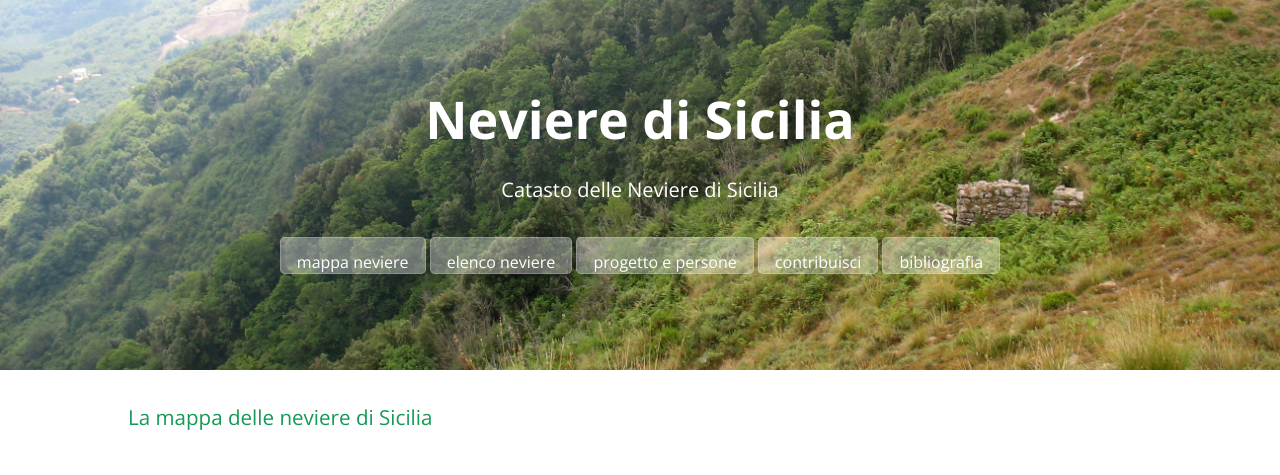
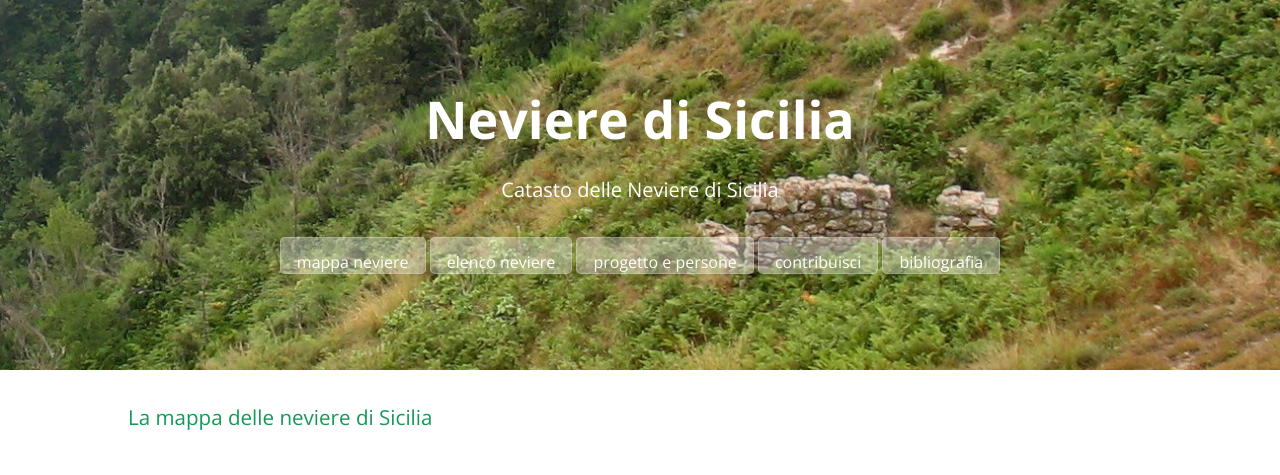
Before and after one commit to NeviereDiSicilia/nevieredisicilia.github.io, a Jekyll site: the page built from index.html, in a window 1280 px wide. Shown: the top 475 px of the page. Built offline with Jekyll 4.4.1, drawn with Linux system fonts in a browser that asks for light colours; grey boxes are pictures that could not be loaded.

Commit message:
Update cayman.css

```diff
--- a/css/cayman.css
+++ b/css/cayman.css
@@ -145,7 +145,7 @@
   .btn + .btn { margin-top: 1rem; margin-left: 0; } }
 
 /*.page-header { color: #fff; text-align: center; background-color: #159957; background-image: linear-gradient(120deg, #155799, #159957); }*/
-.page-header { color: #ffffff; text-align: center; background-color: transparent; background-image: url("/images/neviera_monte_fossa_neve.jpg"); background-repeat: no-repeat; background-position: center; background-size: cover; background-attachment: fixed; */ box-sizing: border-box; }
+.page-header { color: #ffffff; text-align: center; background-color: transparent; background-image: url("/images/neviera_monte_fossa_neve_w1296.jpg"); background-repeat: no-repeat; background-position: center; background-size: cover; background-attachment: fixed; */ box-sizing: border-box; }
 @media screen and (min-width: 64em) { .page-header { padding: 5rem 6rem; } }
 @media screen and (min-width: 42em) and (max-width: 64em) { .page-header { padding: 3rem 4rem; } }
 @media screen and (max-width: 42em) { .page-header { padding: 2rem 1rem; } }
```
